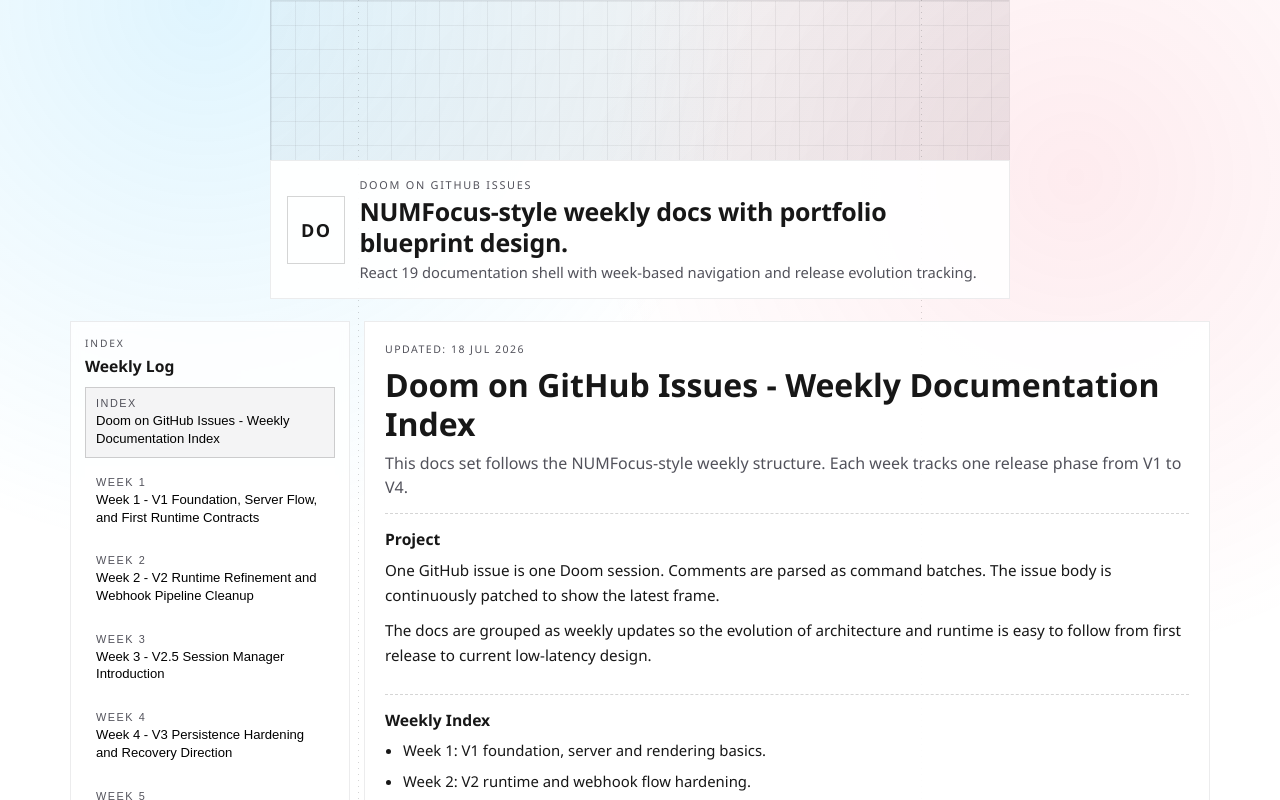
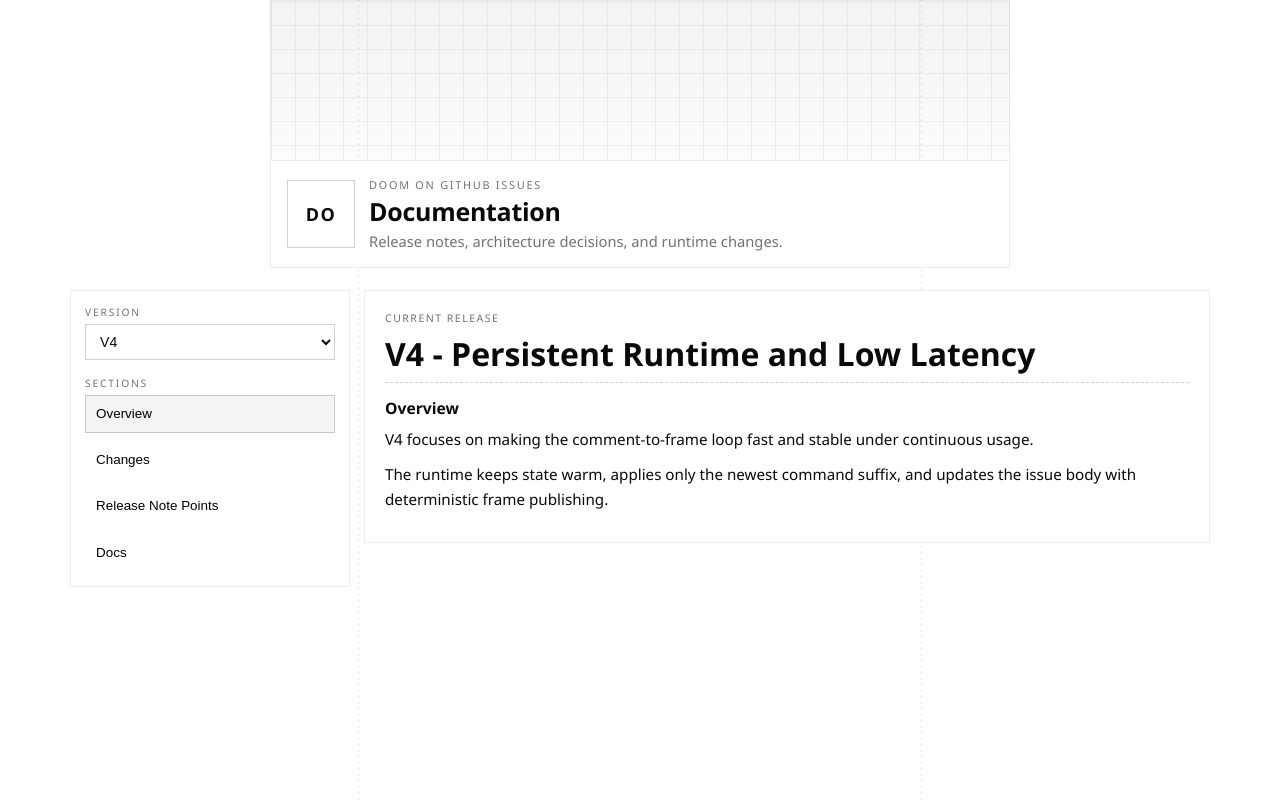
Before and after one commit to FirePheonix/doom-on-github-issues, a React (Vite) app in the folder documentation/: page / in a window 1280 px wide. Shown: the top 800 px of the page. Built offline with nearby package versions, Linux system fonts and the light colour scheme.

Commit message:
docs: replace docs UI with release dropdown navigation

```diff
--- a/documentation/src/App.jsx
+++ b/documentation/src/App.jsx
@@ -1,202 +1,215 @@
-import React, { useEffect, useMemo, useState } from "react";
+import React, { useMemo, useState } from "react";
 
-const weeks = [
+const versions = [
   {
-    id: "index",
-    label: "Index",
-    title: "Doom on GitHub Issues - Weekly Documentation Index",
-    date: "Updated: 18 Jul 2026",
-    summary:
-      "This docs set follows the NUMFocus-style weekly structure. Each week tracks one release phase from V1 to V4.",
-    body: [
-      {
-        heading: "Project",
+    id: "v4",
+    label: "V4",
+    title: "V4 - Persistent Runtime and Low Latency",
+    subtitle: "Current release",
+    sections: {
+      overview: {
+        title: "Overview",
         paragraphs: [
-          "One GitHub issue is one Doom session. Comments are parsed as command batches. The issue body is continuously patched to show the latest frame.",
-          "The docs are grouped as weekly updates so the evolution of architecture and runtime is easy to follow from first release to current low-latency design.",
+          "V4 focuses on making the comment-to-frame loop fast and stable under continuous usage.",
+          "The runtime keeps state warm, applies only the newest command suffix, and updates the issue body with deterministic frame publishing.",
         ],
       },
-      {
-        heading: "Weekly Index",
+      changes: {
+        title: "Changes",
         list: [
-          "Week 1: V1 foundation, server and rendering basics.",
-          "Week 2: V2 runtime and webhook flow hardening.",
-          "Week 3: V2.5 session manager migration.",
-          "Week 4: V3 persistence and operational split.",
-          "Week 5: V3.5 startup-latency fast path.",
-          "Week 6: V4 persistent DoomGeneric and caching path.",
+          "Persistent DoomGeneric worker path for stateful in-memory progression.",
+          "Menu/startup cache path for instant known states.",
+          "Background sync coalescing to latest target instead of stale queue drain.",
+          "Clear hot path: parse -> render/cache-hit -> publish -> patch issue body.",
         ],
       },
+      notes: {
+        title: "Release Note Points",
+        list: [
+          "Lower median response for incremental command comments.",
+          "Less replay dependency when persistent worker is healthy.",
+          "More predictable artifact publishing behavior.",
         ],
       },
-  {
-    id: "week-1",
-    label: "Week 1",
-    title: "Week 1 - V1 Foundation, Server Flow, and First Runtime Contracts",
-    date: "V1 Release Track",
-    summary:
-      "Initial documentation pass for server, webhook, rendering, deployment, and storage contracts.",
-    body: [
-      {
-        heading: "What landed",
-        list: [
-          "Webhook handling and issue update loop were documented as the core control path.",
-          "Rendering pipeline boundaries were defined for request handling versus frame production.",
-          "Initial deployment and environment variable expectations were made explicit.",
-        ],
-      },
-      {
-        heading: "Read the source notes",
-        links: [{ label: "V1 release notes", href: "./v1-release-notes/README.md" }],
-      },
-    ],
-  },
-  {
-    id: "week-2",
-    label: "Week 2",
-    title: "Week 2 - V2 Runtime Refinement and Webhook Pipeline Cleanup",
-    date: "V2 Release Track",
-    summary:
-      "Shifted toward cleaner continuous runtime behavior and clearer webhook-to-render sequencing.",
-    body: [
-      {
-        heading: "Changes",
-        list: [
-          "Runtime responsibilities were separated more clearly from request ingestion.",
-          "Webhook flow documentation was tightened around enqueue-and-return behavior.",
-          "Migration notes captured how to move from V1 assumptions to V2 behavior.",
-        ],
-      },
-      {
-        heading: "Read the source notes",
-        links: [{ label: "V2 release notes", href: "./v2-release-notes/README.md" }],
-      },
-    ],
-  },
-  {
-    id: "week-3",
-    label: "Week 3",
-    title: "Week 3 - V2.5 Session Manager Introduction",
-    date: "V2.5 Release Track",
-    summary:
-      "Introduced session-manager centric lifecycle handling to reduce ad hoc session orchestration.",
-    body: [
-      {
-        heading: "Changes",
-        list: [
-          "Session manager layer became the canonical place for lifecycle transitions.",
-          "Migration guidance focused on moving existing flow into manager-based orchestration.",
-          "System docs were updated to reflect the new control boundaries.",
-        ],
-      },
-      {
-        heading: "Read the source notes",
-        links: [{ label: "V2.5 release notes", href: "./v2.5-release-notes/README.md" }],
-      },
-    ],
-  },
-  {
-    id: "week-4",
-    label: "Week 4",
-    title: "Week 4 - V3 Persistence Hardening and Recovery Direction",
-    date: "V3 Release Track",
-    summary:
-      "Operational state moved to stronger persistence contracts, with recovery paths documented for realism.",
-    body: [
-      {
-        heading: "Changes",
-        list: [
-          "Session snapshot and event persistence strategy was clarified.",
-          "Operational concerns were split across explicit persistence surfaces.",
-          "Recovery and deployment notes aligned with production-like runtime conditions.",
-        ],
-      },
-      {
-        heading: "Read the source notes",
-        links: [{ label: "V3 release notes", href: "./v3-release-notes/README.md" }],
-      },
-    ],
-  },
-  {
-    id: "week-5",
-    label: "Week 5",
-    title: "Week 5 - V3.5 Startup-Latency Fast Path",
-    date: "V3.5 Release Track",
-    summary:
-      "Boot-frame caching was added so issue-open experience becomes immediate while live runtime warms up.",
-    body: [
-      {
-        heading: "Changes",
-        list: [
-          "First visible frame now has a cache-first fast path.",
-          "Startup behavior was split between user-visible and background warmup work.",
-          "System documentation focused on latency expectations and fallback behavior.",
-        ],
-      },
-      {
-        heading: "Read the source notes",
-        links: [{ label: "V3.5 release notes", href: "./v3.5-release-notes/README.md" }],
-      },
-    ],
-  },
-  {
-    id: "week-6",
-    label: "Week 6",
-    title: "Week 6 - V4 Persistent DoomGeneric, Caching, and Low-Latency Path",
-    date: "V4 Release Track (Current)",
-    summary:
-      "Current release path prioritizes persistent engine state, deterministic caching, and one-comment/one-frame responsiveness.",
-    body: [
-      {
-        heading: "Changes",
-        list: [
-          "Persistent DoomGeneric worker keeps state in memory for suffix-only updates.",
-          "Menu and startup cache paths resolve known states without replaying full history.",
-          "Background sync now coalesces toward latest target instead of draining stale work.",
-          "Hot path stabilized around parse, render/cache-hit, publish, and issue patch.",
-        ],
-      },
-      {
-        heading: "Read the source notes",
+      links: {
+        title: "Docs",
         links: [
           { label: "V4 release notes", href: "./v4-release-notes/README.md" },
           { label: "V4 architecture", href: "./v4-release-notes/architecture.md" },
           { label: "V4 operations", href: "./v4-release-notes/operations.md" },
         ],
       },
+    },
+  },
+  {
+    id: "v35",
+    label: "V3.5",
+    title: "V3.5 - Startup Fast Path",
+    subtitle: "Latency-focused release",
+    sections: {
+      overview: {
+        title: "Overview",
+        paragraphs: [
+          "V3.5 introduced fast startup behavior so issue-open displays become immediate.",
         ],
+      },
+      changes: {
+        title: "Changes",
+        list: [
+          "Cached boot/menu frame handling.",
+          "Faster first visible frame while runtime warms in background.",
+        ],
+      },
+      notes: {
+        title: "Release Note Points",
+        list: [
+          "Improved initial responsiveness for new sessions.",
+          "Clear fallback boundary when warm worker path is unavailable.",
+        ],
+      },
+      links: {
+        title: "Docs",
+        links: [{ label: "V3.5 release notes", href: "./v3.5-release-notes/README.md" }],
+      },
+    },
+  },
+  {
+    id: "v3",
+    label: "V3",
+    title: "V3 - Persistence and Recovery Direction",
+    subtitle: "State model release",
+    sections: {
+      overview: {
+        title: "Overview",
+        paragraphs: ["V3 centered on stronger persistence boundaries and recoverable session behavior."],
+      },
+      changes: {
+        title: "Changes",
+        list: [
+          "Session snapshot and operational data split by concern.",
+          "Recovery workflows documented for real-world operation.",
+        ],
+      },
+      notes: {
+        title: "Release Note Points",
+        list: [
+          "Better data durability model.",
+          "Clearer separation between runtime state and operations state.",
+        ],
+      },
+      links: {
+        title: "Docs",
+        links: [{ label: "V3 release notes", href: "./v3-release-notes/README.md" }],
+      },
+    },
+  },
+  {
+    id: "v25",
+    label: "V2.5",
+    title: "V2.5 - Session Manager Migration",
+    subtitle: "Lifecycle release",
+    sections: {
+      overview: {
+        title: "Overview",
+        paragraphs: ["V2.5 introduced session-manager-based orchestration for lifecycle transitions."],
+      },
+      changes: {
+        title: "Changes",
+        list: [
+          "Manager-centric session lifecycle flow.",
+          "Migration docs for previous runtime behavior.",
+        ],
+      },
+      notes: {
+        title: "Release Note Points",
+        list: [
+          "Reduced ad hoc session handling paths.",
+          "Cleaner operational model for session state updates.",
+        ],
+      },
+      links: {
+        title: "Docs",
+        links: [{ label: "V2.5 release notes", href: "./v2.5-release-notes/README.md" }],
+      },
+    },
+  },
+  {
+    id: "v2",
+    label: "V2",
+    title: "V2 - Runtime Flow Cleanup",
+    subtitle: "Pipeline release",
+    sections: {
+      overview: {
+        title: "Overview",
+        paragraphs: ["V2 clarified the webhook enqueue path and runtime responsibilities."],
+      },
+      changes: {
+        title: "Changes",
+        list: [
+          "Cleaner webhook-to-render sequencing.",
+          "Runtime behavior documented with stronger boundaries.",
+        ],
+      },
+      notes: {
+        title: "Release Note Points",
+        list: [
+          "Improved maintainability of request ingestion pipeline.",
+          "Reduced synchronous coupling in webhook handler path.",
+        ],
+      },
+      links: {
+        title: "Docs",
+        links: [{ label: "V2 release notes", href: "./v2-release-notes/README.md" }],
+      },
+    },
+  },
+  {
+    id: "v1",
+    label: "V1",
+    title: "V1 - Foundation",
+    subtitle: "Initial release",
+    sections: {
+      overview: {
+        title: "Overview",
+        paragraphs: ["V1 established the initial server, webhook, rendering, and deployment contracts."],
+      },
+      changes: {
+        title: "Changes",
+        list: [
+          "Base issue-driven gameplay loop.",
+          "Initial docs for system components and deployment.",
+        ],
+      },
+      notes: {
+        title: "Release Note Points",
+        list: [
+          "Bootstrapped architecture and first operational model.",
+          "Created baseline for subsequent runtime and latency improvements.",
+        ],
+      },
+      links: {
+        title: "Docs",
+        links: [{ label: "V1 release notes", href: "./v1-release-notes/README.md" }],
+      },
+    },
   },
 ];
 
-const weekMap = new Map(weeks.map((week) => [week.id, week]));
-
-function getInitialWeekId() {
-  const hash = window.location.hash.replace(/^#/, "");
-  if (weekMap.has(hash)) {
-    return hash;
-  }
-  return "index";
-}
+const sectionOrder = ["overview", "changes", "notes", "links"];
 
 export default function App() {
-  const [activeWeekId, setActiveWeekId] = useState(getInitialWeekId);
-  const activeWeek = useMemo(
-    () => weekMap.get(activeWeekId) ?? weekMap.get("index"),
-    [activeWeekId],
+  const [versionId, setVersionId] = useState("v4");
+  const [sectionId, setSectionId] = useState("overview");
+
+  const activeVersion = useMemo(
+    () => versions.find((version) => version.id === versionId) ?? versions[0],
+    [versionId],
   );
+  const activeSection = activeVersion.sections[sectionId] ?? activeVersion.sections.overview;
 
-  useEffect(() => {
-    const onHashChange = () => {
-      const nextId = getInitialWeekId();
-      setActiveWeekId(nextId);
-    };
-    window.addEventListener("hashchange", onHashChange);
-    return () => window.removeEventListener("hashchange", onHashChange);
-  }, []);
-
-  const onSelectWeek = (id) => {
-    setActiveWeekId(id);
-    window.location.hash = id;
+  const onVersionChange = (event) => {
+    setVersionId(event.target.value);
+    setSectionId("overview");
   };
 
   return (
@@ -213,28 +226,33 @@ export default function App() {
           <div className="profile__avatar">DO</div>
           <div className="profile__content">
             <p className="eyebrow">Doom on GitHub Issues</p>
-            <h1>NUMFocus-style weekly docs with portfolio blueprint design.</h1>
-            <p className="lede">
-              React 19 documentation shell with week-based navigation and release evolution tracking.
-            </p>
+            <h1>Documentation</h1>
+            <p className="lede">Release notes, architecture decisions, and runtime changes.</p>
           </div>
         </header>
 
         <div className="shell">
-          <aside className="sidebar" aria-label="Weekly index">
+          <aside className="sidebar" aria-label="Release index">
             <div className="sidebar__inner">
-              <p className="sidebar__label">Index</p>
-              <h2>Weekly Log</h2>
+              <p className="sidebar__label">Version</p>
+              <select className="version-select" value={versionId} onChange={onVersionChange}>
+                {versions.map((version) => (
+                  <option key={version.id} value={version.id}>
+                    {version.label}
+                  </option>
+                ))}
+              </select>
+
+              <p className="sidebar__label sidebar__label--section">Sections</p>
               <nav className="sidebar__nav">
-                {weeks.map((week) => (
+                {sectionOrder.map((id) => (
                   <button
-                    key={week.id}
+                    key={id}
                     type="button"
-                    className={`week-link${activeWeekId === week.id ? " is-active" : ""}`}
-                    onClick={() => onSelectWeek(week.id)}
+                    className={`week-link${sectionId === id ? " is-active" : ""}`}
+                    onClick={() => setSectionId(id)}
                   >
-                    <span className="week-link__label">{week.label}</span>
-                    <span className="week-link__title">{week.title}</span>
+                    <span className="week-link__title">{activeVersion.sections[id].title}</span>
                   </button>
                 ))}
               </nav>
@@ -243,30 +261,28 @@ export default function App() {
 
           <section className="article">
             <article className="article__card">
-              <p className="article__date">{activeWeek.date}</p>
-              <h2 className="article__title">{activeWeek.title}</h2>
-              <p className="article__summary">{activeWeek.summary}</p>
+              <p className="article__date">{activeVersion.subtitle}</p>
+              <h2 className="article__title">{activeVersion.title}</h2>
 
               <div className="article__body">
-                {activeWeek.body.map((section) => (
-                  <section key={section.heading} className="entry">
-                    <h3>{section.heading}</h3>
+                <section className="entry">
+                  <h3>{activeSection.title}</h3>
 
-                    {section.paragraphs?.map((paragraph) => (
+                  {activeSection.paragraphs?.map((paragraph) => (
                     <p key={paragraph}>{paragraph}</p>
                   ))}
 
-                    {section.list ? (
+                  {activeSection.list ? (
                     <ul>
-                        {section.list.map((item) => (
+                      {activeSection.list.map((item) => (
                         <li key={item}>{item}</li>
                       ))}
                     </ul>
                   ) : null}
 
-                    {section.links ? (
+                  {activeSection.links ? (
                     <div className="entry__links">
-                        {section.links.map((link) => (
+                      {activeSection.links.map((link) => (
                         <a key={link.href} href={link.href} target="_blank" rel="noreferrer">
                           {link.label}
                         </a>
@@ -274,7 +290,6 @@ export default function App() {
                     </div>
                   ) : null}
                 </section>
-                ))}
               </div>
             </article>
           </section>
--- a/documentation/src/styles.css
+++ b/documentation/src/styles.css
@@ -1,11 +1,11 @@
 :root {
   --bg: #ffffff;
-  --fg: #171717;
-  --muted: #52525b;
-  --line: rgba(24, 24, 27, 0.18);
+  --fg: #09090b;
+  --muted: #71717a;
+  --line: rgba(24, 24, 27, 0.2);
   --line-soft: rgba(24, 24, 27, 0.08);
-  --panel: rgba(255, 255, 255, 0.78);
-  --panel-strong: rgba(255, 255, 255, 0.92);
+  --panel: rgba(255, 255, 255, 0.9);
+  --panel-strong: rgba(255, 255, 255, 0.96);
 }
 
 * {
@@ -29,10 +29,7 @@ body {
   position: relative;
   min-height: 100vh;
   overflow-x: hidden;
-  background:
-    radial-gradient(circle at 16% 0%, rgba(56, 189, 248, 0.16), transparent 38%),
-    radial-gradient(circle at 84% 18%, rgba(244, 63, 94, 0.1), transparent 36%),
-    var(--bg);
+  background: var(--bg);
 }
 
 .guide-line {
@@ -71,7 +68,7 @@ body {
   border-bottom: none;
   position: relative;
   overflow: hidden;
-  background: linear-gradient(135deg, rgba(2, 6, 23, 0.02), rgba(2, 6, 23, 0.08));
+  background: linear-gradient(180deg, rgba(9, 9, 11, 0.05), rgba(9, 9, 11, 0.01));
 }
 
 .banner__mesh {
@@ -154,6 +151,19 @@ body {
   font-size: 0.64rem;
   color: var(--muted);
 }
+.sidebar__label--section {
+  margin-top: 12px;
+}
+
+.version-select {
+  width: 100%;
+  border: 1px solid var(--line);
+  background: #fff;
+  color: var(--fg);
+  padding: 8px 10px;
+  font-size: 0.88rem;
+  margin-bottom: 4px;
+}
 
 .sidebar__inner h2 {
   margin: 0 0 10px;
@@ -170,7 +180,7 @@ body {
   width: 100%;
   text-align: left;
   border: 1px solid transparent;
-  background: rgba(255, 255, 255, 0.72);
+  background: #fff;
   padding: 9px 10px;
   cursor: pointer;
   transition: border-color 150ms ease, background-color 150ms ease;
@@ -195,8 +205,7 @@ body {
 
 .week-link__title {
   display: block;
-  margin-top: 3px;
-  font-size: 0.82rem;
+  font-size: 0.84rem;
   line-height: 1.35;
 }
 
```
Lines whose indentation alone changed are shown as unchanged.
